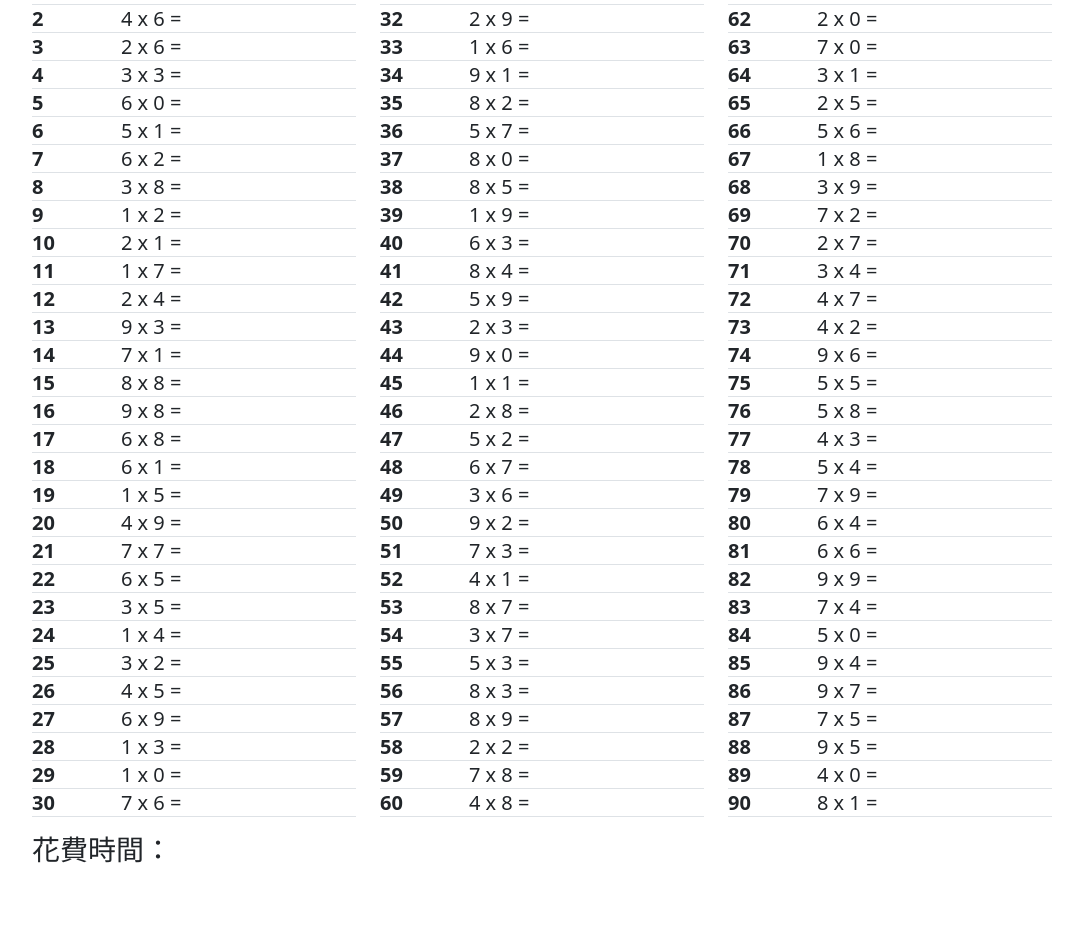
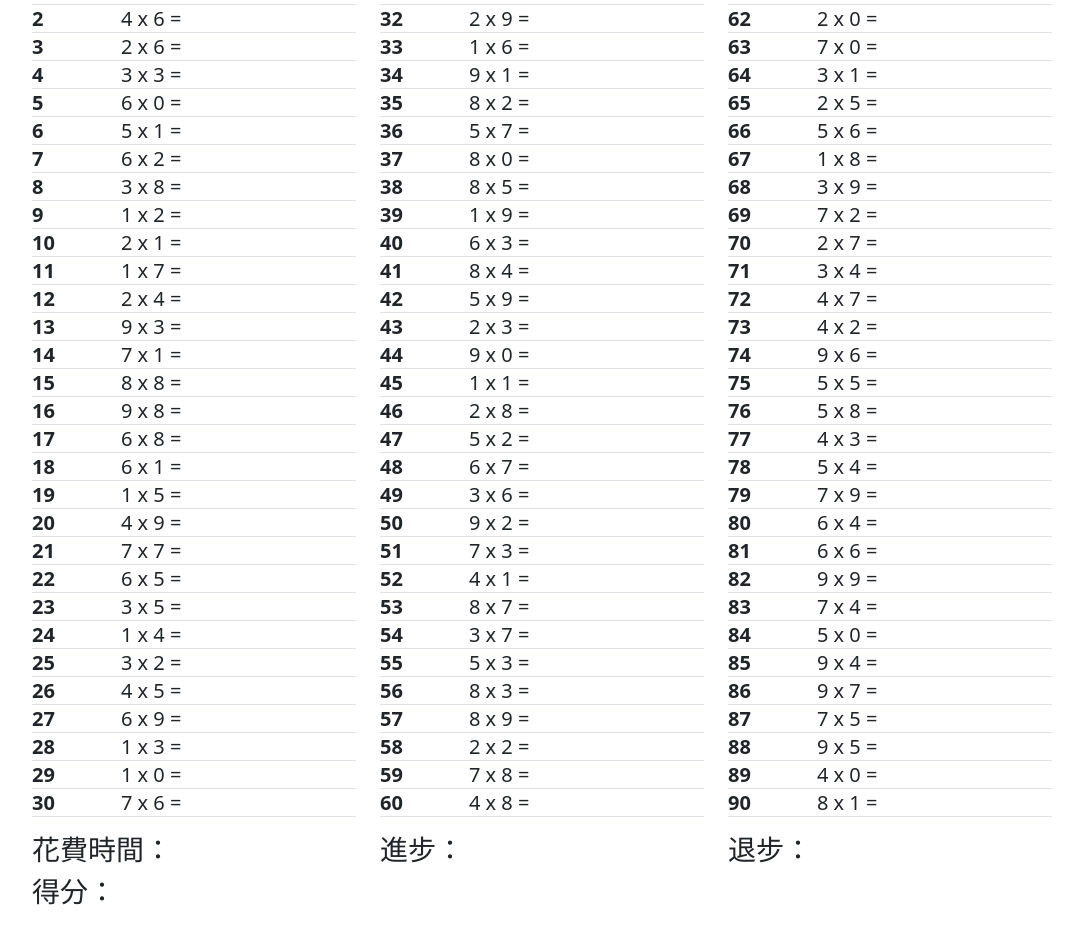
Before and after one commit to Timmy0618/99x, a plain HTML site: page index.html in a window 1280 px wide. Shown: the part 127-1070 px from the top of the page, without its empty margins (86-1169 px from the left). Drawn offline with nearby package versions, Linux system fonts and the light colour scheme.

Commit message:
修正檔名

```diff
--- a/main.html
+++ b/index.html
@@ -8,7 +8,7 @@
       crossorigin="anonymous"
     />
     <style>
-      .table>:not(caption)>*>* {
+      .table > :not(caption) > * > * {
         padding: 0;
       }
     </style>
@@ -55,6 +55,15 @@
               <div class="col">
                 <h3>花費時間：</h3>
               </div>
+              <div class="col">
+                <h3>進步：</h3>
+              </div>
+              <div class="col">
+                <h3>退步：</h3>
+              </div>
+            </div>
+            <div class="row">
+              <h3>得分：</h3>
             </div>
           </div>
         </div>
```
